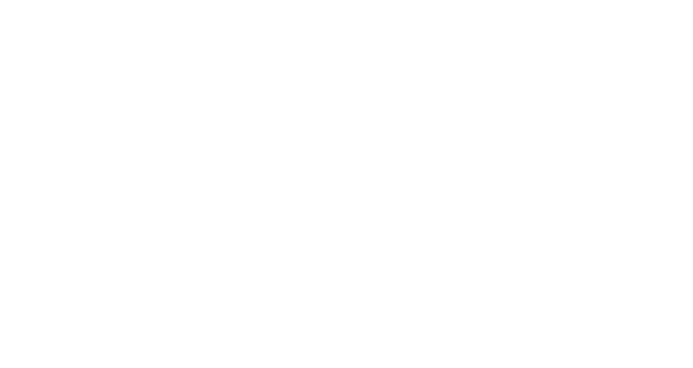
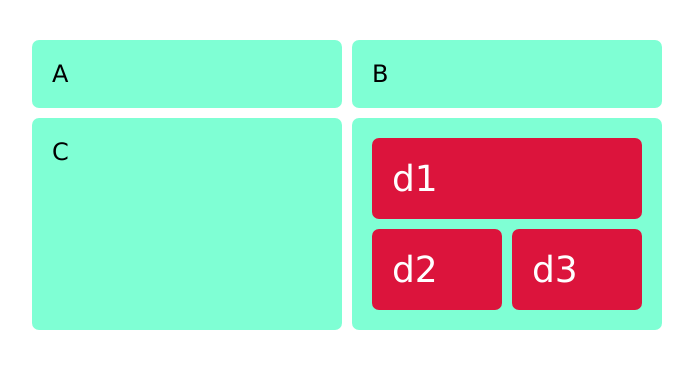
Before and after one commit to TechBoxNorth/nested-grid, a plain HTML site: page index.html in a window 1280 px wide. Shown: the whole page, without its empty margins (8-701 px from the left). Drawn offline with Linux system fonts and the light colour scheme.

Commit message:
grid extravaganza!

```diff
--- a/index.html
+++ b/index.html
@@ -6,5 +6,16 @@
     <link rel="stylesheet" href="style.css" />
     <title>Nested Grid</title>
   </head>
-  <body></body>
+  <body>
+    <div class="wrapper">
+      <div class="box a">A</div>
+      <div class="box b">B</div>
+      <div class="box c">C</div>
+      <div class="box d">
+        <div class="box d1">d1</div>
+        <div class="box d2">d2</div>
+        <div class="box d3">d3</div>
+      </div>
+    </div>
+  </body>
 </html>
--- a/style.css
+++ b/style.css
@@ -0,0 +1,50 @@
+body {
+  margin: 40px;
+  font-family: Verdana, Geneva, Tahoma, sans-serif;
+}
+
+.wrapper {
+  display: grid;
+  gap: 10px;
+  grid-template-columns: repeat(4, [col] 150px);
+  grid-template-rows: repeat(2, [row] auto);
+}
+
+.box {
+  background-color: aquamarine;
+  border-radius: 7px;
+  padding: 20px;
+  font-size: 150%;
+}
+.box .box {
+  background-color: crimson;
+  color: white;
+}
+
+.a {
+  grid-column: col / span 2;
+  grid-row: row;
+}
+
+.b {
+  grid-column: col 3 / span 2;
+  grid-row: row;
+}
+
+.c {
+  grid-column: col / span 2;
+  grid-row: row 2;
+}
+
+.d {
+  grid-column: col 3 / span 2;
+  grid-row: 2;
+  display: grid;
+  gap: 10px;
+  grid-template-columns: 1fr 1fr;
+}
+
+.d1 {
+  grid-column: 1/3;
+  grid-row: 1;
+}
```
